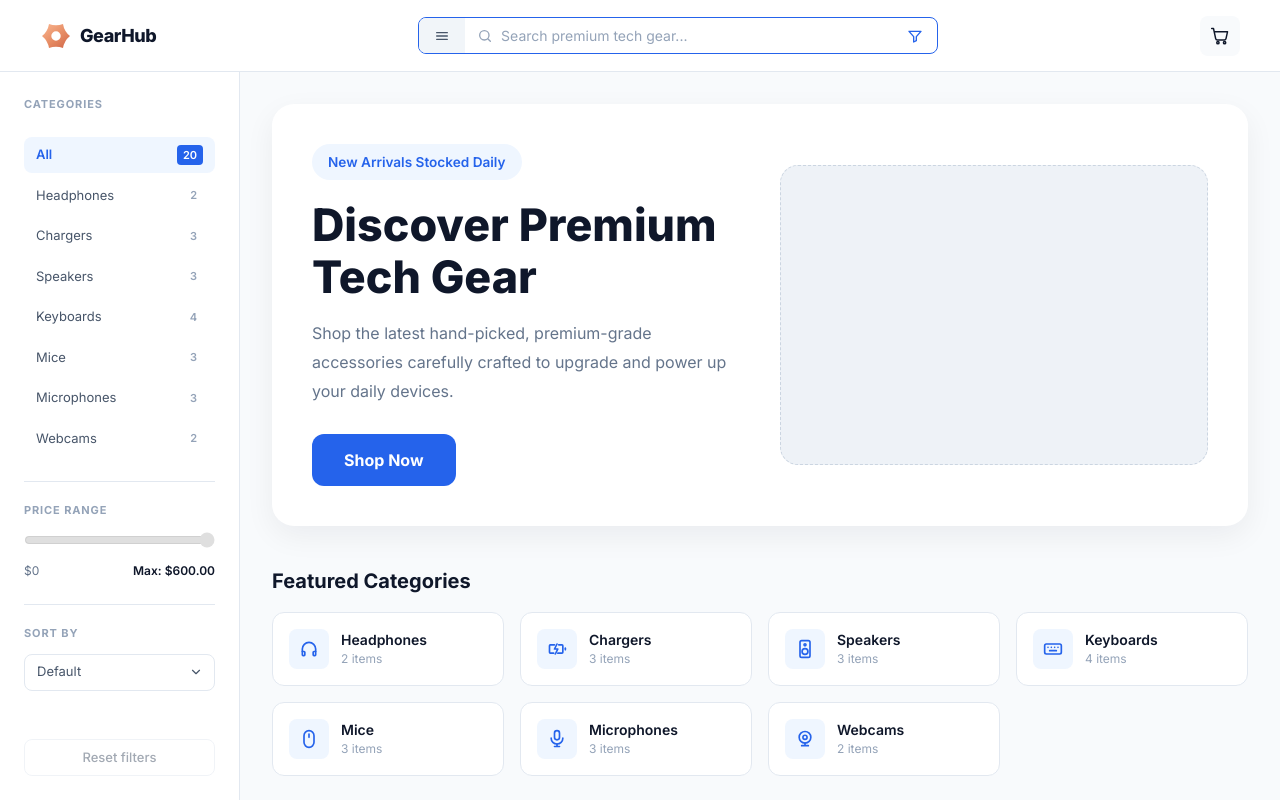
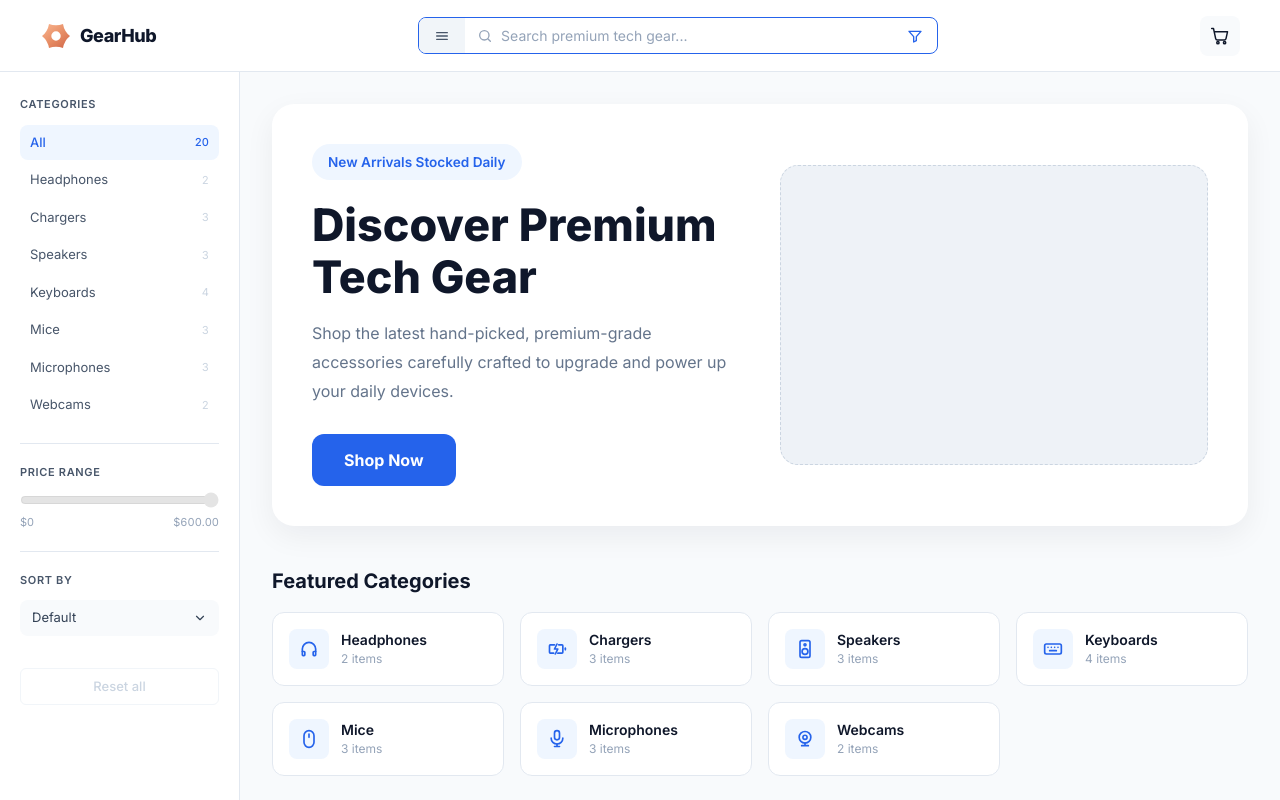
Before and after one commit to neilacapuccino/lab-2-se2, a React (Vite) app in the folder gearhub/: page / in a window 1280 px wide. Both pictures are taken after a click on the button 915 px from the left and 35 px from the top of the page. Built offline with nearby package versions, Linux system fonts and the light colour scheme.

Commit message:
UI categ adjustment

```diff
--- a/gearhub/src/App.tsx
+++ b/gearhub/src/App.tsx
@@ -4,7 +4,7 @@ import NavBar from "./components/layout/NavBar";
 import DashboardPage from "./pages/dashboardPage";
 import { products } from "./data/products";
 import { MAX_PRICE } from "./types";
-import type { CartItem, Filters, Product } from "./types";
+import type { CartItem, Filters, Product, SortBy } from "./types";
 import { countByCategory } from "./utils/productUtils";
 import { WIDE_LAYOUT, useMediaQuery } from "./utils/useMediaQuery";
 
@@ -49,7 +49,7 @@ function App() {
     setFilters((current) => ({ ...current, category }));
 
   // SET_SORT
-  const setSort = (sortBy: Filters["sortBy"]) =>
+  const setSort = (sortBy: SortBy) =>
     setFilters((current) => ({ ...current, sortBy }));
 
   // ADD_TO_CART — increments when the product is already a line item.
--- a/gearhub/src/components/CartDrawer.tsx
+++ b/gearhub/src/components/CartDrawer.tsx
@@ -67,7 +67,7 @@ export default function CartDrawer({
         </div>
       </header>
 
-      <div className="flex-1 overflow-y-auto px-6">
+      <div className="no-scrollbar flex-1 overflow-y-auto px-6">
         {items.length === 0 ? (
           <div className="flex h-full flex-col items-center justify-center gap-3 pb-10 text-center">
             <span className="flex size-12 items-center justify-center rounded-full bg-[#F8FAFC]">
--- /dev/null
+++ b/gearhub/src/components/Dropdown.tsx
@@ -0,0 +1,109 @@
+import { useEffect, useRef, useState } from 'react';
+import { Check, ChevronDown } from './icons';
+
+export interface DropdownOption<T extends string> {
+  value: T;
+  label: string;
+}
+
+interface DropdownProps<T extends string> {
+  value: T;
+  options: DropdownOption<T>[];
+  onChange: (value: T) => void;
+  label: string;
+}
+
+/**
+ * Compact select.
+ *
+ * A native <select> would be less code, but its popup is drawn by the operating
+ * system and cannot be styled, so it clashes with everything around it. This
+ * renders its own panel and reimplements the dismissal behaviour the native
+ * control provides for free.
+ */
+export default function Dropdown<T extends string>({
+  value,
+  options,
+  onChange,
+  label,
+}: DropdownProps<T>) {
+  const [open, setOpen] = useState(false);
+  const root = useRef<HTMLDivElement>(null);
+
+  useEffect(() => {
+    if (!open) return;
+
+    const onPointerDown = (event: PointerEvent) => {
+      if (!root.current?.contains(event.target as Node)) setOpen(false);
+    };
+    const onKeyDown = (event: KeyboardEvent) => {
+      if (event.key === 'Escape') setOpen(false);
+    };
+
+    document.addEventListener('pointerdown', onPointerDown);
+    document.addEventListener('keydown', onKeyDown);
+    return () => {
+      document.removeEventListener('pointerdown', onPointerDown);
+      document.removeEventListener('keydown', onKeyDown);
+    };
+  }, [open]);
+
+  const current = options.find((option) => option.value === value);
+
+  return (
+    <div ref={root} className="relative">
+      <button
+        type="button"
+        onClick={() => setOpen((state) => !state)}
+        aria-haspopup="listbox"
+        aria-expanded={open}
+        aria-label={label}
+        className={`flex w-full cursor-pointer items-center justify-between gap-2 rounded-lg px-3 py-2 text-[13px] transition-colors ${
+          open
+            ? 'bg-[#EFF6FF] text-[#2563EB]'
+            : 'bg-[#F8FAFC] text-[#334155] hover:bg-[#F1F5F9]'
+        }`}
+      >
+        <span className="truncate">{current?.label ?? 'Select'}</span>
+        <ChevronDown
+          className={`size-3.5 shrink-0 transition-transform ${open ? 'rotate-180' : ''}`}
+        />
+      </button>
+
+      {open && (
+        <div
+          role="listbox"
+          aria-label={label}
+          className="absolute top-[calc(100%+6px)] left-0 z-50 w-full min-w-[180px] overflow-hidden rounded-xl border border-[#E2E8F0] bg-white p-1.5 shadow-[0_12px_32px_rgba(15,23,42,0.14)]"
+        >
+          {options.map((option) => {
+            const active = option.value === value;
+
+            return (
+              <button
+                key={option.value}
+                type="button"
+                role="option"
+                aria-selected={active}
+                onClick={() => {
+                  onChange(option.value);
+                  setOpen(false);
+                }}
+                className={`flex w-full cursor-pointer items-center gap-2 rounded-lg px-2.5 py-2 text-left text-[13px] transition-colors ${
+                  active
+                    ? 'bg-[#EFF6FF] font-medium text-[#2563EB]'
+                    : 'text-[#334155] hover:bg-[#F8FAFC]'
+                }`}
+              >
+                <span className="flex w-3.5 shrink-0 justify-center">
+                  {active && <Check className="size-3.5" />}
+                </span>
+                <span className="truncate">{option.label}</span>
+              </button>
+            );
+          })}
+        </div>
+      )}
+    </div>
+  );
+}
--- a/gearhub/src/components/FilterSidebar.tsx
+++ b/gearhub/src/components/FilterSidebar.tsx
@@ -1,6 +1,8 @@
-import { ChevronDown, X } from './icons';
+import type { ReactNode } from 'react';
+import Dropdown from './Dropdown';
+import { X } from './icons';
 import { CATEGORIES, MAX_PRICE } from '../types';
-import type { Filters } from '../types';
+import type { Filters, SortBy } from '../types';
 import { formatPrice } from '../utils/productUtils';
 
 interface FilterSidebarProps {
@@ -8,20 +10,28 @@ interface FilterSidebarProps {
   counts: Record<string, number>;
   total: number;
   onCategoryChange: (category: string) => void;
-  onSortChange: (sortBy: Filters['sortBy']) => void;
-  /** Returns every filter to its default. Not in the design, but the three
-   *  filter actions need a way to be undone in one step. */
+  onSortChange: (sortBy: SortBy) => void;
   onReset: () => void;
-  /** Shown as a close control when the panel floats over the grid. */
   onClose: () => void;
 }
 
+const SORT_OPTIONS: { value: SortBy; label: string }[] = [
+  { value: 'default', label: 'Default' },
+  { value: 'price-asc', label: 'Price: Low to High' },
+  { value: 'price-desc', label: 'Price: High to Low' },
+  { value: 'title', label: 'Name: A to Z' },
+  { value: 'title-desc', label: 'Name: Z to A' },
+  { value: 'stock', label: 'Availability' },
+];
+
 /**
- * Left filter rail — 240px wide with 24px insets, matching the sidebar frame in
- * the Figma file.
+ * Left filter rail — 240px wide, matching the sidebar frame in Figma.
  *
- * The price range is presentational for now; it has no action in the reducer yet,
- * so the slider is disabled rather than silently doing nothing.
+ * Sections are divided by hairline rules and headed by small caps dark enough to
+ * scan, so the three groups read as separate without heavy chrome.
+ *
+ * The price range is presentational: no action feeds it yet, so it is disabled
+ * rather than moving without effect.
  */
 export default function FilterSidebar({
   filters,
@@ -38,22 +48,20 @@ export default function FilterSidebar({
     filters.sortBy === 'default';
 
   return (
-    <aside className="flex h-full w-[240px] shrink-0 flex-col gap-6 overflow-y-auto border-r border-[#E2E8F0] bg-white px-6 py-6">
-      <div className="flex items-center justify-between">
-        <h2 className="text-[11px] font-bold tracking-[0.08em] text-[#94A3B8] uppercase">
-          Categories
-        </h2>
+    <aside className="no-scrollbar flex h-full w-[240px] shrink-0 flex-col overflow-y-auto border-r border-[#E2E8F0] bg-white px-5 py-6">
+      <div className="mb-3 flex items-center justify-between">
+        <SectionLabel>Categories</SectionLabel>
         <button
           type="button"
           onClick={onClose}
           aria-label="Close filters"
-          className="cursor-pointer rounded-md p-1 text-[#94A3B8] transition-colors hover:bg-[#F1F5F9] hover:text-[#475569] xl:hidden"
+          className="cursor-pointer rounded-md p-1 text-[#CBD5E1] transition-colors hover:bg-[#F8FAFC] hover:text-[#475569] xl:hidden"
         >
           <X className="size-4" />
         </button>
       </div>
 
-      <ul className="flex flex-col gap-1">
+      <ul className="flex flex-col gap-0.5">
         {CATEGORIES.map((category) => {
           const active = filters.category === category;
           const count = category === 'All' ? total : (counts[category] ?? 0);
@@ -64,16 +72,16 @@ export default function FilterSidebar({
                 type="button"
                 onClick={() => onCategoryChange(category)}
                 aria-current={active ? 'true' : undefined}
-                className={`flex w-full cursor-pointer items-center justify-between rounded-lg px-3 py-2 text-[13px] transition-colors ${
+                className={`flex w-full cursor-pointer items-center justify-between rounded-lg px-2.5 py-2 text-[13px] transition-colors ${
                   active
-                    ? 'bg-[#EFF6FF] font-semibold text-[#2563EB]'
+                    ? 'bg-[#EFF6FF] font-medium text-[#2563EB]'
                     : 'text-[#475569] hover:bg-[#F8FAFC]'
                 }`}
               >
-                <span>{category}</span>
+                <span className="truncate">{category}</span>
                 <span
-                  className={`rounded px-1.5 py-0.5 text-[11px] font-semibold ${
-                    active ? 'bg-[#2563EB] text-white' : 'text-[#94A3B8]'
+                  className={`text-[11px] tabular-nums ${
+                    active ? 'text-[#2563EB]' : 'text-[#CBD5E1]'
                   }`}
                 >
                   {count}
@@ -84,10 +92,9 @@ export default function FilterSidebar({
         })}
       </ul>
 
-      <div className="border-t border-[#E2E8F0] pt-5">
-        <h2 className="mb-3 text-[11px] font-bold tracking-[0.08em] text-[#94A3B8] uppercase">
-          Price Range
-        </h2>
+      <Divider />
+
+      <SectionLabel>Price Range</SectionLabel>
       <input
         type="range"
         min={0}
@@ -96,44 +103,45 @@ export default function FilterSidebar({
         disabled
         readOnly
         aria-label="Maximum price"
-          className="w-full cursor-not-allowed accent-[#2563EB] opacity-60"
+        className="mt-3 w-full cursor-not-allowed accent-[#2563EB] opacity-50"
       />
-        <div className="mt-2 flex items-center justify-between text-[12px] text-[#64748B]">
+      <div className="mt-1.5 flex items-center justify-between text-[11px] text-[#94A3B8]">
         <span>$0</span>
-          <span className="font-semibold text-[#0F172A]">
-            Max: {formatPrice(filters.maxPrice)}
-          </span>
-        </div>
+        <span className="tabular-nums">{formatPrice(filters.maxPrice)}</span>
       </div>
 
-      <div className="border-t border-[#E2E8F0] pt-5">
-        <h2 className="mb-3 text-[11px] font-bold tracking-[0.08em] text-[#94A3B8] uppercase">
-          Sort By
-        </h2>
-        <div className="relative">
-          <select
+      <Divider />
+
+      <SectionLabel>Sort By</SectionLabel>
+      <div className="mt-3">
+        <Dropdown
           value={filters.sortBy}
-            onChange={(event) => onSortChange(event.target.value as Filters['sortBy'])}
-            aria-label="Sort products"
-            className="h-[37px] w-full cursor-pointer appearance-none rounded-lg border border-[#E2E8F0] bg-white pr-8 pl-3 text-[13px] text-[#475569] transition-colors hover:border-[#CBD5E1] focus:border-[#2563EB] focus:outline-none"
-          >
-            <option value="default">Default</option>
-            <option value="price-asc">Price Low-High</option>
-            <option value="price-desc">Price High-Low</option>
-            <option value="title">Title (A-Z)</option>
-          </select>
-          <ChevronDown className="pointer-events-none absolute top-1/2 right-3 size-3.5 -translate-y-1/2 text-[#475569]" />
-        </div>
+          options={SORT_OPTIONS}
+          onChange={onSortChange}
+          label="Sort products"
+        />
       </div>
 
       <button
         type="button"
         onClick={onReset}
         disabled={isDefault}
-        className="mt-auto cursor-pointer rounded-lg border border-[#E2E8F0] py-2 text-[13px] font-medium text-[#475569] transition-colors hover:border-[#CBD5E1] hover:bg-[#F8FAFC] disabled:cursor-not-allowed disabled:opacity-50"
+        className="mt-8 cursor-pointer rounded-md border border-[#E2E8F0] py-2 text-[13px] font-medium text-[#475569] transition-colors hover:border-[#CBD5E1] hover:bg-[#F8FAFC] hover:text-[#0F172A] disabled:cursor-not-allowed disabled:border-[#F1F5F9] disabled:text-[#CBD5E1] disabled:hover:bg-transparent"
       >
-        Reset filters
+        Reset all
       </button>
     </aside>
   );
 }
+
+function SectionLabel({ children }: { children: ReactNode }) {
+  return (
+    <h2 className="text-[11px] font-semibold tracking-[0.06em] text-[#475569] uppercase">
+      {children}
+    </h2>
+  );
+}
+
+function Divider() {
+  return <hr className="my-5 border-0 border-t border-[#E2E8F0]" />;
+}
--- a/gearhub/src/pages/dashboardPage.tsx
+++ b/gearhub/src/pages/dashboardPage.tsx
@@ -3,7 +3,7 @@ import CartDrawer from '../components/CartDrawer';
 import FeaturedSection from '../components/FeaturedSection';
 import FilterSidebar from '../components/FilterSidebar';
 import ProductGrid from '../components/ProductGrid';
-import type { CartItem, Filters, Product } from '../types';
+import type { CartItem, Filters, Product, SortBy } from '../types';
 import { countByCategory, hasQuery, visibleProducts } from '../utils/productUtils';
 import { WIDE_LAYOUT, useMediaQuery } from '../utils/useMediaQuery';
 
@@ -14,7 +14,7 @@ interface DashboardPageProps {
   isFilterOpen: boolean;
   isCartOpen: boolean;
   onCategoryChange: (category: string) => void;
-  onSortChange: (sortBy: Filters['sortBy']) => void;
+  onSortChange: (sortBy: SortBy) => void;
   onClearSearch: () => void;
   onAddToCart: (product: Product) => void;
   onIncrement: (id: string) => void;
--- a/gearhub/src/types.ts
+++ b/gearhub/src/types.ts
@@ -16,7 +16,14 @@ export interface CartItem extends Product {
  * but the feature list also asks to "sort products by price (low-to-high,
  * high-to-low) or title". 'title' is included here so both can be satisfied.
  */
-export type SortBy = 'default' | 'price-asc' | 'price-desc' | 'title';
+export type SortBy =
+  | 'default'
+  | 'price-asc'
+  | 'price-desc'
+  | 'title'
+  | 'title-desc'
+  | 'stock';
+
 
 export interface Filters {
   searchQuery: string;
```
Also changed, not shown: gearhub/src/index.css (+13 -0 lines), gearhub/src/utils/productUtils.ts (+8 -0 lines). Lines whose indentation alone changed are shown as unchanged.
